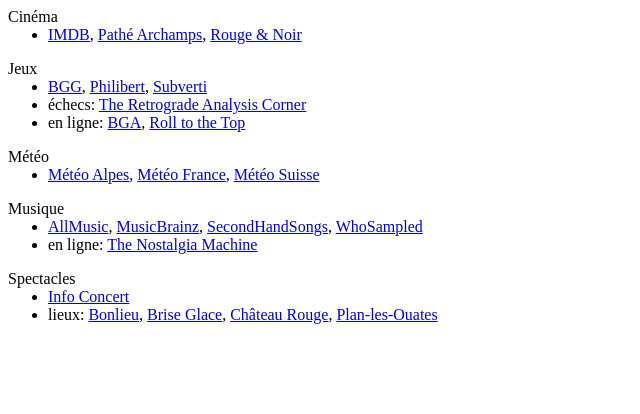
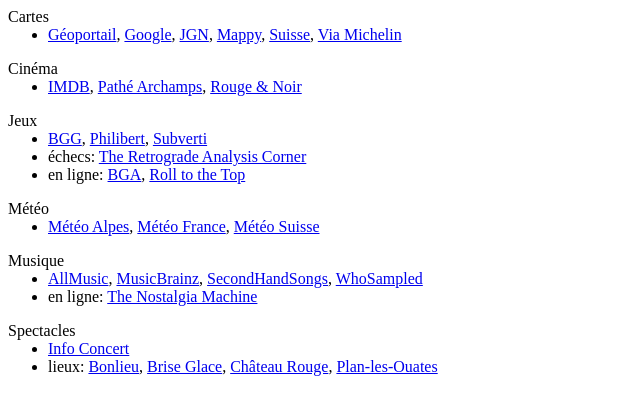
Before and after one commit to corlio/corlio.github.com, a plain HTML site: page links.html in a window 1280 px wide. Shown: the whole page, without its empty margins (0-640 px from the left). Drawn offline with Linux system fonts and the light colour scheme.

Commit message:
added cartes...

```diff
--- a/links.html
+++ b/links.html
@@ -11,6 +11,17 @@
     </style>
   </head>
   <body>
+    Cartes
+    <ul>
+      <li>
+        <a href="https://www.geoportail.gouv.fr/">Géoportail</a>,
+        <a href="https://www.google.com/maps">Google</a>,
+        <a href="https://jgn.superheros.fr/en/">JGN</a>,
+        <a href="https://fr.mappy.com/">Mappy</a>,
+        <a href="https://search.ch/map/">Suisse</a>,
+        <a href="https://www.viamichelin.fr/">Via Michelin</a>
+      </li>
+    </ul>
     Cinéma
     <ul>
       <li>
```
